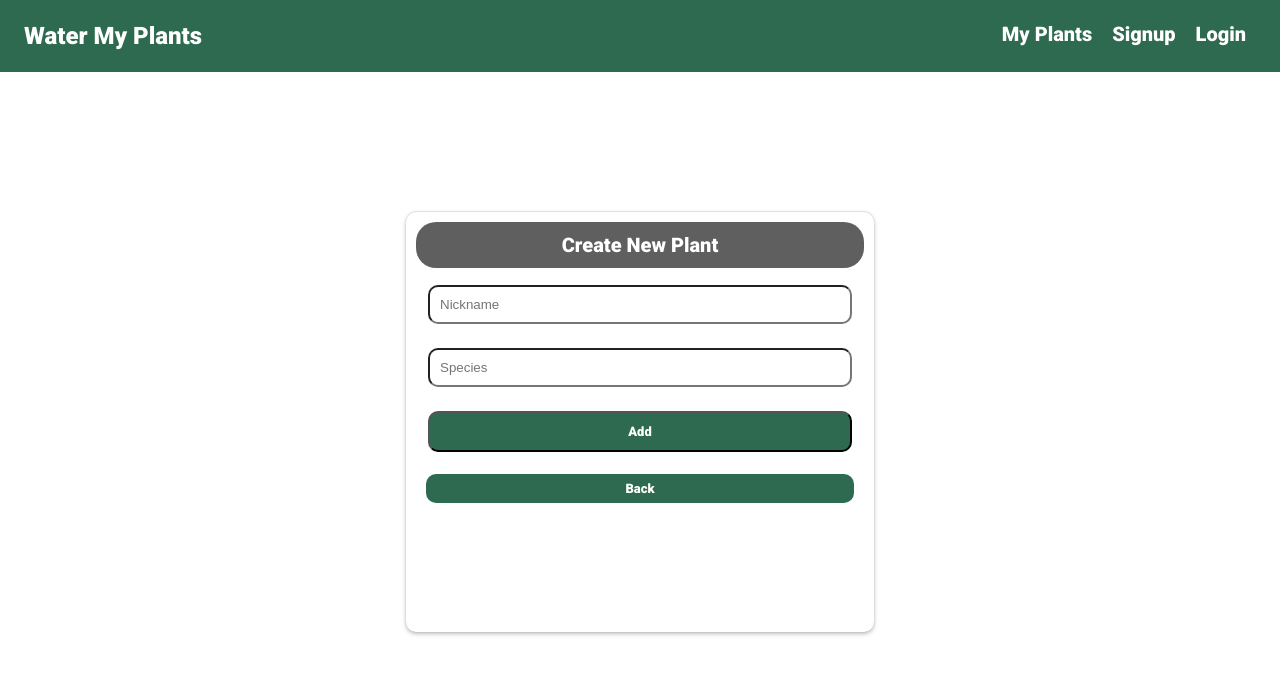
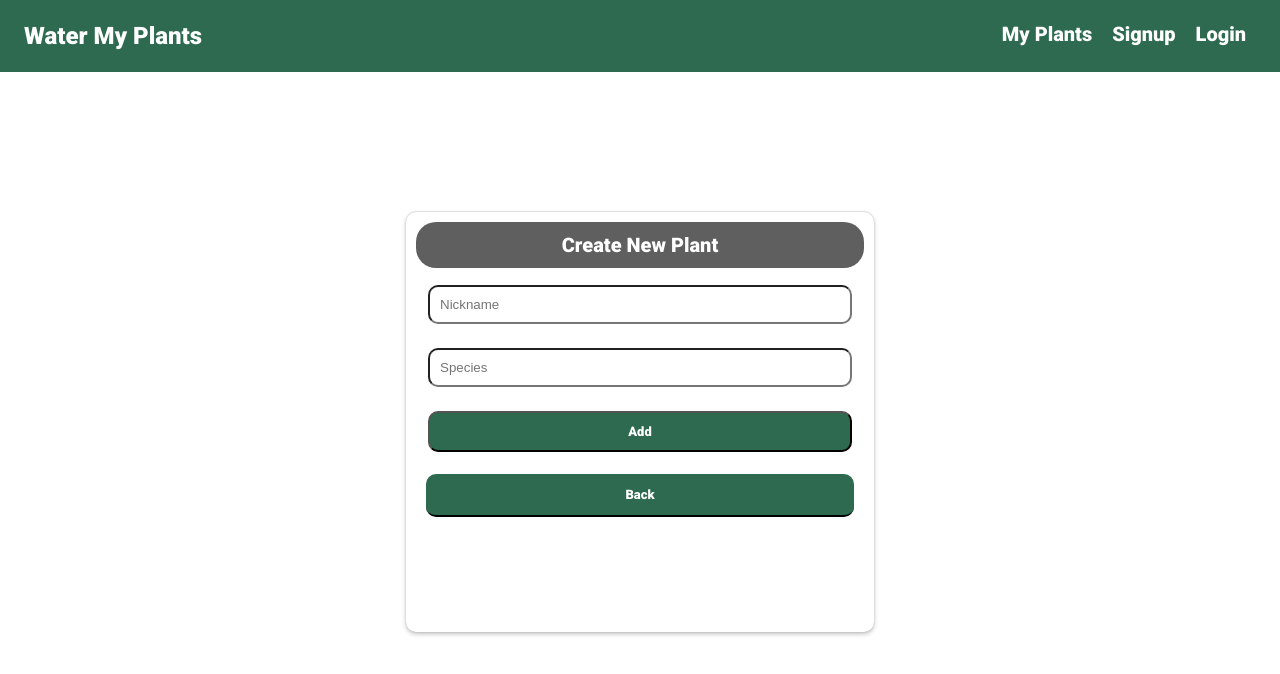
Before and after one commit to BuildWeekWTP/WaterMyPlants-frontend, a React (Create React App) app: page /plantForm in a window 1280 px wide. Shown: the top 674 px of the page. Built offline with nearby package versions, Linux system fonts and the light colour scheme; grey boxes are pictures that could not be loaded.

Commit message:
Changed button styles

```diff
--- a/src/components/PlantCard.js
+++ b/src/components/PlantCard.js
@@ -18,7 +18,7 @@ function PlantCard(props) {
         <p>{waterFreq}</p>
     </div>
 
-      <div class="plant-buttons">
+      <div className="plant-buttons">
         <button id="edit">Edit</button>
         <button id="delete">Delete</button>
       </div>
--- a/src/index.css
+++ b/src/index.css
@@ -151,7 +151,8 @@ button {
   text-align: center;
   font-size: 13px;
   border-radius: 10px;
-  padding: 8px;
+  padding: 14px;
+  border-bottom: black 2px solid;
 }
 
 /* Plant Card */
```
